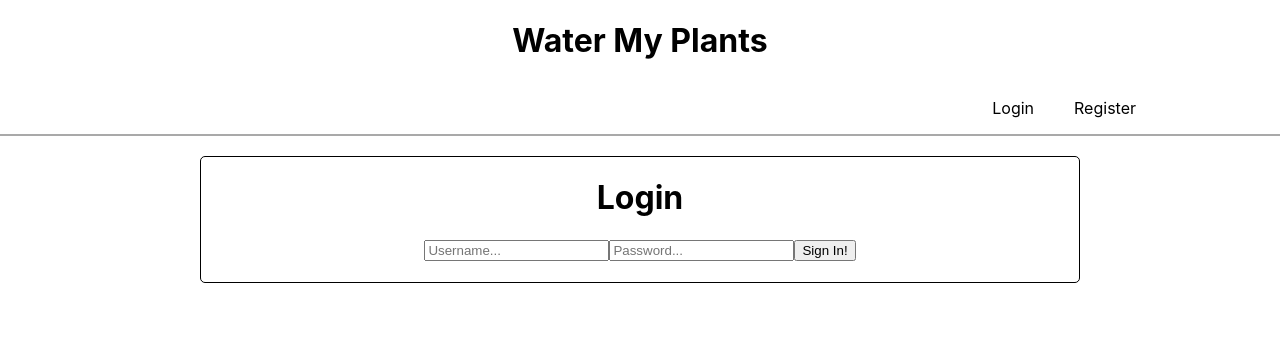
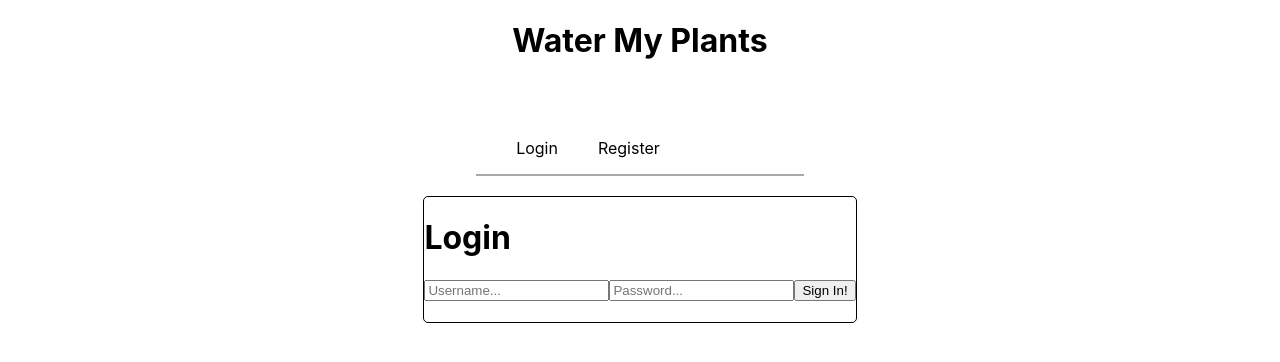
Before and after one commit to water-our-plants/build-water-plants-FE, a React (Create React App) app in the folder water-plants/: page /login in a window 1280 px wide. Shown: the top 362 px of the page. Built offline with nearby package versions, Linux system fonts and the light colour scheme.

Commit message:
Centered Plants columns

```diff
--- a/water-plants/src/components/App.js
+++ b/water-plants/src/components/App.js
@@ -1,15 +1,14 @@
-
-import React, { Component } from 'react';
-import './App.css';
-import { connect } from 'react-redux';
-import { Route, NavLink } from 'react-router-dom';
-import Login from './Login';
-import Register from './Register';
+import React, { Component } from "react";
+import "./App.css";
+import { connect } from "react-redux";
+import { Route, NavLink } from "react-router-dom";
+import Login from "./Login";
+import Register from "./Register";
 import EditUser from "./EditUser";
-import plantsPlaceholder from './plantsPlaceholder';
-import PrivateRoute from './PrivateRoute';
-import Welcome from './Welcome';
-import styled from 'styled-components';
+import plantsPlaceholder from "./plantsPlaceholder";
+import PrivateRoute from "./PrivateRoute";
+import Welcome from "./Welcome";
+import styled from "styled-components";
 
 const NavBar = styled.div`
   display: flex;
@@ -24,23 +23,24 @@ const NavBar = styled.div`
   }
 `;
 
+const AppWrapper = styled.div`
+  align-items: center;
+  display: flex;
+  flex-direction: column;
+`;
+
 class App extends Component {
   render() {
     return (
-      <div className="App">
+      <AppWrapper className="app">
         <h1>Water My Plants</h1>
         <h2>{this.props.user.message ? this.props.user.message : ""}</h2>
         <NavBar>
+          <ul>{!this.props.userId && <NavLink to="/login">Login</NavLink>}</ul>
           <ul>
-            {!this.props.userId && <NavLink to="/login">Login</NavLink>}
+            {!this.props.userId && <NavLink to="/register">Register</NavLink>}
           </ul>
-          <ul>
-            {!this.props.userId &&<NavLink to='/register'>Register</NavLink>
-            }
-          </ul>
-          <ul>
-            {this.props.userId && <NavLink to="/plants">Plants</NavLink>}
-          </ul>
+          <ul>{this.props.userId && <NavLink to="/plants">Plants</NavLink>}</ul>
           <ul>
             {this.props.userId && <NavLink to="/profile">Edit Profile</NavLink>}
           </ul>
@@ -48,10 +48,10 @@ class App extends Component {
         <div className="body" />
         <Route exact path="/" component={Welcome} />
         <Route path="/login" component={Login} />
-         <Route exact path="/register" component={Register} />
+        <Route exact path="/register" component={Register} />
         <Route exact path="/profile" component={EditUser} />
         <PrivateRoute path="/plants" component={plantsPlaceholder} />
-      </div>
+      </AppWrapper>
     );
   }
 }
--- a/water-plants/src/components/plantsPlaceholder.js
+++ b/water-plants/src/components/plantsPlaceholder.js
@@ -46,7 +46,6 @@ class plantsPlaceholder extends React.Component {
   render() {
     return (
       <PlantsContainer>
-        <h2>{this.props.username} {this.props.userId}</h2>
         <PlantsList
           plants={this.props.plants}
           delPlant={this.props.delPlant}
```
